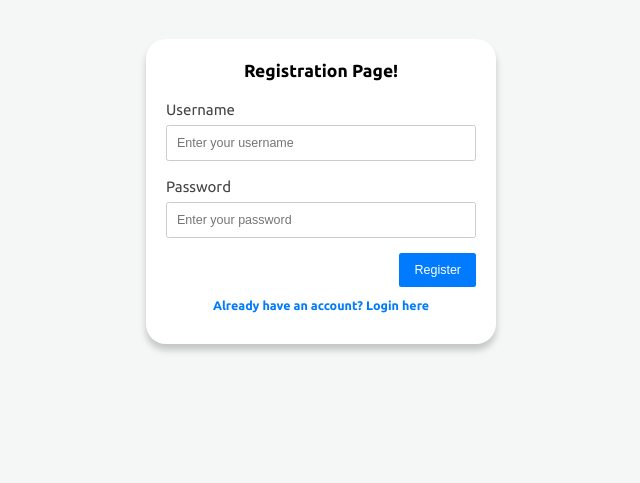
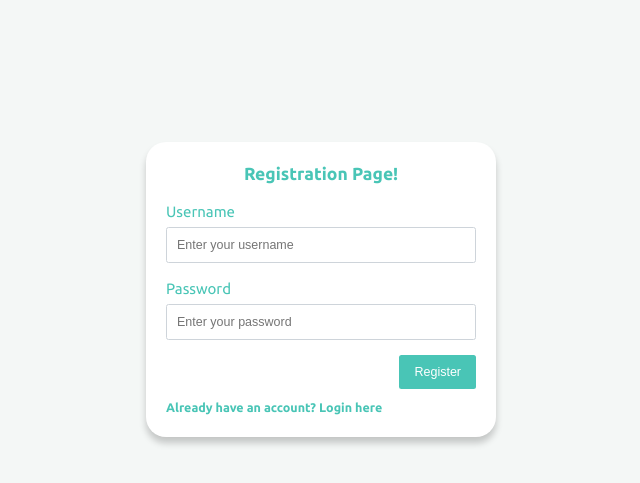
Before and after one commit to Shapokhan/dashboard-management, a Next.js app: page /register in a window 1280 px wide. Shown: the part 111-594 px from the top of the page, without its empty margins (319-959 px from the left). Built offline with nearby package versions, Linux system fonts and the light colour scheme.

Commit message:
Common auth.module.css file for login, register, and forgot password

```diff
--- a/src/app/login/page.module.css
+++ b/assets/css/auth.module.css
@@ -1,11 +1,12 @@
-.container {
-  height: 100vh;
-  display: flex;
-  justify-content: center;
-  align-items: center;
+/* Main Starting Container */
+.container{
+height: 100vh;
+display: flex;
+justify-content: center;
+align-items: center;
 }
 
-.loginContainer {
+.authContainer {
   background-color: var(--white);
   padding: 2rem;
   border-radius: 2rem;
@@ -13,18 +14,16 @@
   width: 100%;
   max-width: 35rem;
   text-align: center;
-  margin: 15rem auto;
-  /* Center the container */
 }
 
-.loginHeader {
+.authHeader {
   font-size: 1.75rem;
   font-weight: 600;
   margin-bottom: 1.5rem;
   color: var(--primary-color);
 }
 
-.loginForm {
+.authForm {
   text-align: left;
 }
 
@@ -42,7 +41,7 @@
 .formInput {
   width: 100%;
   padding: 1rem;
-  border: 1px solid #ccc;
+  border: 1px solid var(--input-border-color);
   border-radius: 0.25rem;
   font-size: 1.25rem;
   transition: border-color 0.3s ease;
@@ -58,7 +57,7 @@
   justify-content: flex-end;
 }
 
-.loginButton {
+.authButton {
   background-color: var(--primary-color);
   color: #fff;
   border: none;
@@ -68,29 +67,21 @@
   cursor: pointer;
 }
 
-.loginFooter {
+.authFooter {
   display: flex;
   justify-content: space-between;
   align-items: center;
 }
 
-.loginFooter a:hover {
+.authFooter a:hover {
   text-decoration: underline;
   text-underline-offset: 0.25rem;
 }
 
-.registerLink {
-  display: inline-block;
-  margin: 1rem 0;
+.authFooter a {
   color: var(--primary-color);
   text-decoration: none;
   font-size: 1.25rem;
   font-weight: bold;
+  margin-top: 1rem;
 }
-
-.forgotPassword {
-  color: var(--primary-color);
-  text-decoration: none;
-  font-size: 1.25rem;
-  font-weight: bold;
-}
--- a/src/app/forgot-password/page.module.css
+++ /dev/null
@@ -1,80 +0,0 @@
-.forgotContainer {
-    background-color: var(--white);
-    padding: 2rem;
-    border-radius: 2rem;
-    box-shadow: 0px 6px 7px rgba(0, 0, 0, 0.2);
-    width: 100%;
-    max-width: 35rem;
-    text-align: center;
-    margin: 15rem auto;
-    /* Center the container */
-  }
-
-  .forgotHeader {
-    font-size: 1.75rem;
-    font-weight: 600;
-    margin-bottom: 1.5rem;
-    color: var(--black);
-  }
-
-  .forgotForm {
-    text-align: left;
-  }
-
-  .formGroup {
-    margin-bottom: 1.5rem;
-  }
-
-  .formLabel {
-    font-size: 1.5rem;
-    display: block;
-    margin-bottom: 0.5rem;
-  }
-
-  .forgotInput {
-    width: 100%;
-    padding: 1rem;
-    border: 1px solid #ccc;
-    border-radius: 0.25rem;
-    font-size: 1.25rem;
-    transition: border-color 0.3s ease;
-  }
-
-  .forgotInput:focus {
-    border-color: #007bff;
-    outline: none;
-  }
-
-  .buttonContainer {
-    display: flex;
-    justify-content: flex-end;
-  }
-
-  .forgotButton {
-    background-color: #007bff;
-    color: #fff;
-    border: none;
-    border-radius: 0.25rem;
-    padding: 1rem 1.5rem;
-    font-size: 1.25rem;
-    cursor: pointer;
-    transition: background-color 0.3s ease;
-  }
-
-  .forgotButton:hover {
-    background-color: #0056b3;
-  }
-
-  .loginLink {
-    display: inline-block;
-    margin: 1rem 0;
-    color: #007bff;
-    text-decoration: none;
-    font-size: 1.25rem;
-    font-weight: bold;
-  }
-
-  .loginLink:hover {
-    text-decoration: underline;
-    text-underline-offset: 0.25rem;
-  }
--- a/src/app/layout.js
+++ b/src/app/layout.js
@@ -1,4 +1,4 @@
-import './globals.css'
+import '../../assets/css/globals.css';
 import { Ubuntu } from 'next/font/google';
 
 const ubuntu = Ubuntu({ subsets: ['latin'], weight: ['300', '400', '500', '700']})
--- a/src/app/register/page.module.css
+++ /dev/null
@@ -1,80 +0,0 @@
-.registerContainer {
-    background-color: var(--white);
-    padding: 2rem;
-    border-radius: 2rem;
-    box-shadow: 0px 6px 7px rgba(0, 0, 0, 0.2);
-    width: 100%;
-    max-width: 35rem;
-    text-align: center;
-    margin: 15rem auto;
-    /* Center the container */
-  }
-
-  .registerHeader {
-    font-size: 1.75rem;
-    font-weight: 600;
-    margin-bottom: 1.5rem;
-    color: var(--black);
-  }
-
-  .registerForm {
-    text-align: left;
-  }
-
-  .formGroup {
-    margin-bottom: 1.5rem;
-  }
-
-  .formLabel {
-    font-size: 1.5rem;
-    display: block;
-    margin-bottom: 0.5rem;
-  }
-
-  .registerInput {
-    width: 100%;
-    padding: 1rem;
-    border: 1px solid #ccc;
-    border-radius: 0.25rem;
-    font-size: 1.25rem;
-    transition: border-color 0.3s ease;
-  }
-
-  .registerInput:focus {
-    border-color: #007bff;
-    outline: none;
-  }
-
-  .buttonContainer {
-    display: flex;
-    justify-content: flex-end;
-  }
-
-  .registerButton {
-    background-color: #007bff;
-    color: #fff;
-    border: none;
-    border-radius: 0.25rem;
-    padding: 1rem 1.5rem;
-    font-size: 1.25rem;
-    cursor: pointer;
-    transition: background-color 0.3s ease;
-  }
-
-  .registerButton:hover {
-    background-color: #0056b3;
-  }
-
-  .loginLink {
-    display: inline-block;
-    margin: 1rem 0;
-    color: #007bff;
-    text-decoration: none;
-    font-size: 1.25rem;
-    font-weight: bold;
-  }
-
-  .loginLink:hover {
-    text-decoration: underline;
-    text-underline-offset: 0.25rem;
-  }
--- a/src/app/register/register.js
+++ b/src/app/register/register.js
@@ -1,19 +1,20 @@
 "use client";
 import React from "react";
 import Link from "next/link";
-import styles from "./page.module.css";
+import styles from "../../../assets/css/auth.module.css";
 
 const Register = () => {
   return (
-    <div className={styles.registerContainer}>
-      <div className={styles.registerHeader}>Registration Page!</div>
-      <form className={styles.registerForm}>
+    <div className={styles.container}>
+      <div className={styles.authContainer}>
+        <div className={styles.authHeader}>Registration Page!</div>
+        <form className={styles.authForm}>
           <div className={styles.formGroup}>
             <label className={styles.formLabel} htmlFor="username">
               Username
             </label>
             <input
-            className={styles.registerInput}
+              className={styles.formInput}
               type="text"
               id="username"
               name="username"
@@ -26,7 +27,7 @@ const Register = () => {
               Password
             </label>
             <input
-            className={styles.registerInput}
+              className={styles.formInput}
               type="password"
               id="password"
               name="password"
@@ -35,13 +36,15 @@ const Register = () => {
             />
           </div>
           <div className={styles.buttonContainer}>
-          <button className={styles.registerButton}>Register</button>
+            <button className={styles.authButton}>Register</button>
           </div>
         </form>
-      <Link className={styles.loginLink} href={"/login"}>
+        <div className={styles.authFooter}>
+          <Link href={"/login"}>
             Already have an account? Login here
           </Link>
         </div>
+      </div></div>
   );
 };
 
```
Also changed, not shown: src/app/forgot-password/forgot-password.js (+11 -7 lines), src/app/login/login.js (+7 -7 lines), assets/css/globals.css (renamed from src/app/globals.css). Lines whose indentation alone changed are shown as unchanged.
